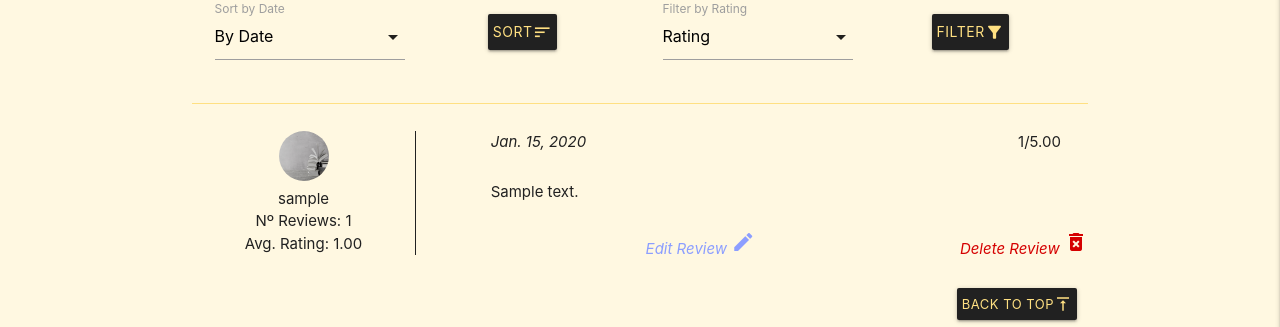
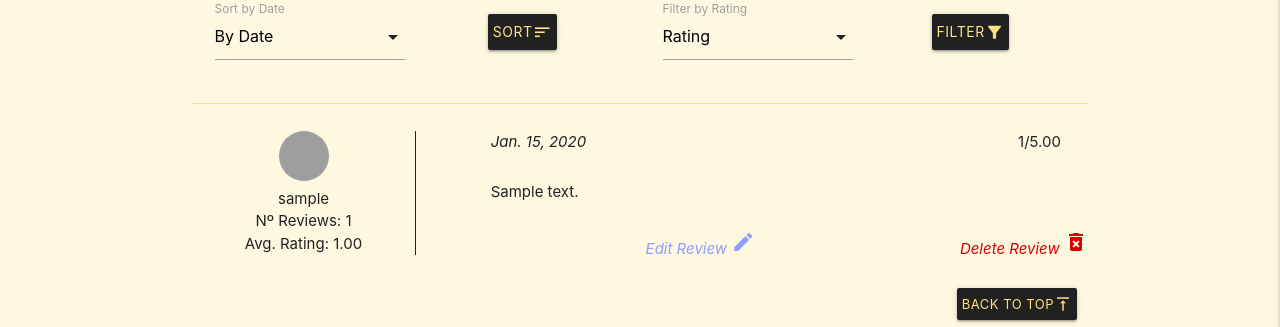
Before and after one commit to CruzZFire/ARC_Django_MS4, a Django app: page /reviews/1/ in a window 1280 px wide. Shown: the part 166-493 px from the top of the page. Run offline with Django 3.2, Linux system fonts and the light colour scheme; a user stored in the database is signed in; tables that the repository leaves empty hold one stand-in row (values such as "Sample post"); parts of the project's set-up code (start-up, migrations or seed data) failed here and were passed over; some libraries are stand-ins or nearby versions; grey boxes are pictures that could not be loaded.

Commit message:
Wired dinamic avatar to all views

```diff
--- a/books/templates/books/book_detail.html
+++ b/books/templates/books/book_detail.html
@@ -139,7 +139,7 @@
     <div class="row mt-3">
         <div class="col s12 m4 l3 center grey-text text-darken-4 review-user">
             <div class="row mb-0">
-                <img class="circle" src="{{ MEDIA_URL }}home-hero.png" height="50" width="50" alt="profile-pic">
+                <img class="circle" src="{{ MEDIA_URL }}{{ review.user.userprofile.pic_url }}" height="50" width="50" alt="profile-pic">
             </div>
             <div class="row mb-0">
                 <span class="name">{{ review.user.username }}</span>
--- a/reviews/templates/reviews/book_reviews.html
+++ b/reviews/templates/reviews/book_reviews.html
@@ -57,7 +57,7 @@
     <div class="row mt-3">
         <div class="col s12 m4 l3 center grey-text text-darken-4 review-user">
             <div class="row mb-0">
-                <img class="circle" src="{{ MEDIA_URL }}home-hero.png" height="50" width="50" alt="profile-pic">
+                <img class="circle" src="{{ MEDIA_URL }}{{ review.user.userprofile.pic_url }}" height="50" width="50" alt="profile-pic">
             </div>
             <div class="row mb-0">
                 <span class="name">{{ review.user.username }}</span>
--- a/reviews/templates/reviews/user_reviews.html
+++ b/reviews/templates/reviews/user_reviews.html
@@ -8,7 +8,7 @@
         <div class="col s12 center">
             <div class="col s12 center grey-text text-darken-4">
                 <div class="row mb-0">
-                    <img class="circle" src="{{ MEDIA_URL }}home-hero.png" height="150" width="150" alt="profile-pic">
+                    <img class="circle" src="{{ MEDIA_URL }}{{ reviewer.user.userprofile.pic_url }}" height="150" width="150" alt="profile-pic">
                 </div>
                 <div class="row mb-0">
                     <h5 class="name">{{ reviewer.user.username }}</h5>
--- a/reviews/views.py
+++ b/reviews/views.py
@@ -70,7 +70,6 @@ def edit_review(request, review_id):
 def delete_review(request, review_id):
     """ Delete a review from the page """
     review_found = get_object_or_404(Review, pk=review_id)
-    reverse_name = review_found.user.username
     if not request.user.username == review_found.user.username:
         messages.error(request, 'Sorry, just the reviewer delete the review')
         return redirect(reverse('profile'))
--- a/templates/base.html
+++ b/templates/base.html
@@ -69,7 +69,7 @@
                     <div class="background">
                         <img src="{{ MEDIA_URL }}home-main1.png" alt="profile-bg">
                     </div>
-                    <img class="circle" src="{{ MEDIA_URL }}home-hero.png" alt="profile-pic">
+                    <img class="circle" src="{{ MEDIA_URL }}{{ user.userprofile.pic_url }}" alt="profile-pic">
                     <span class="amber-text text-lighten-5 name">{{ user.username }}</span>
                     <span class="amber-text text-lighten-5 email"><em>{{ user.email }}</em></span>
                 </div>
@@ -125,7 +125,7 @@
             <li class="mt-3">
                 <div class="center mt-3">
                     <a class="waves-effect grey-text text-darken-4" href="{% url 'account_logout' %}">
-                        <em>Log Out</em>
+                        <strong><em class="red-text text-darken-3">Log Out</em></strong>
                     </a>
                 </div>
             </li>
```
